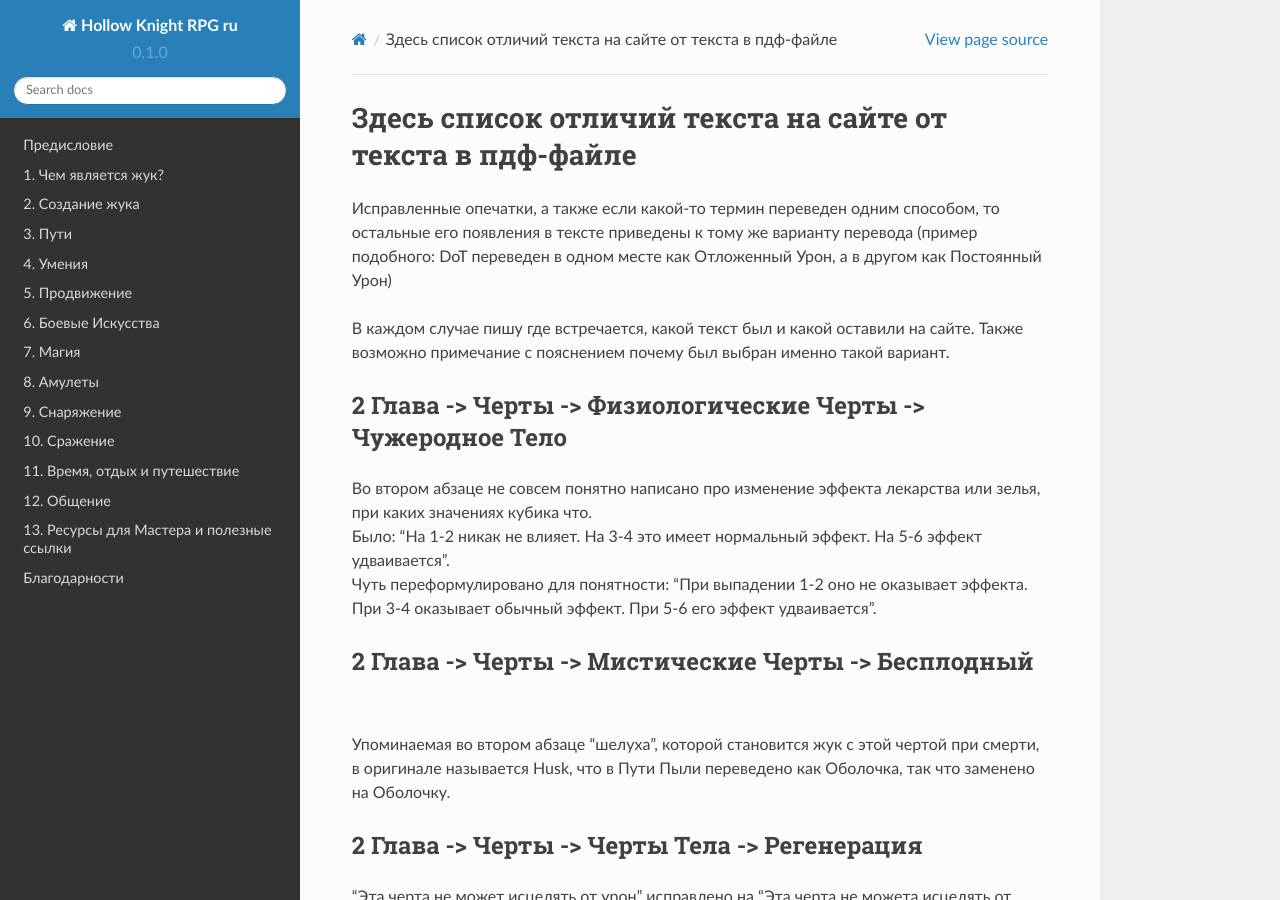
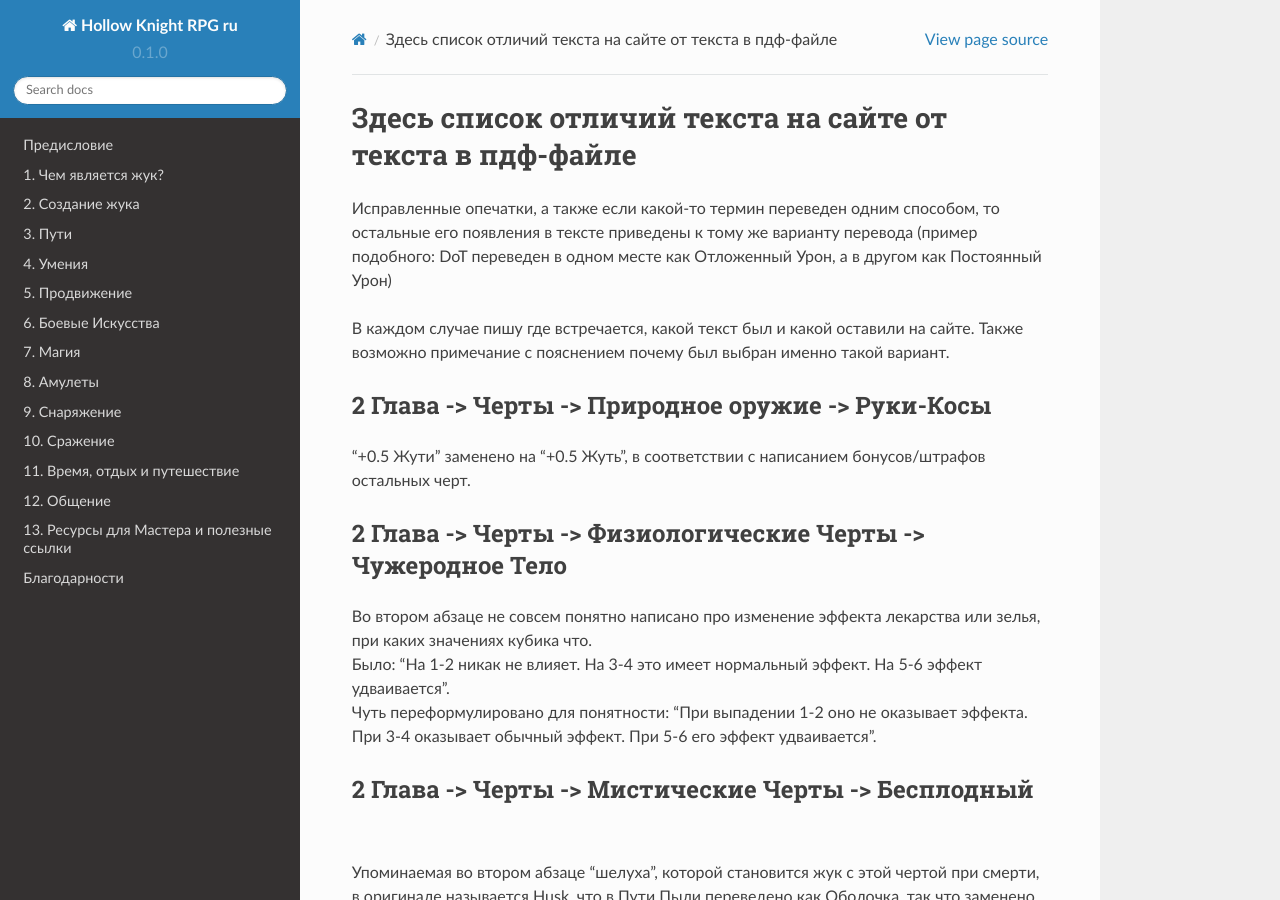
Before and after one commit to LazySelkie/hollow-knight-rpg-ru, a Sphinx documentation site: the page built from docs/source/differences.rst, in a window 1280 px wide and 900 px high. Built offline with Sphinx 7.4.7 and the Read the Docs theme 2.0.0, drawn with Linux system fonts in a browser that asks for light colours; some of the changed text lies outside the part shown.

Commit message:
Update differences.rst

```diff
--- a/docs/source/differences.rst
+++ b/docs/source/differences.rst
@@ -4,6 +4,10 @@
 Исправленные опечатки, а также если какой-то термин переведен одним способом, то остальные его появления в тексте приведены к тому же варианту перевода (пример подобного: DoT переведен в одном месте как Отложенный Урон, а в другом как Постоянный Урон)
 
 В каждом случае пишу где встречается, какой текст был и какой оставили на сайте. Также возможно примечание с пояснением почему был выбран именно такой вариант.
+
+2 Глава -> Черты -> Природное оружие -> Руки-Косы
+----------------------------------------------------
+"+0.5 Жути" заменено на "+0.5 Жуть", в соответствии с написанием бонусов/штрафов остальных черт.
 
 2 Глава -> Черты -> Физиологические Черты -> Чужеродное Тело
 ------------------------------------------------------------------
```
Also changed, not shown: other parts of docs/source/differences.rst (+9 -0 lines).
